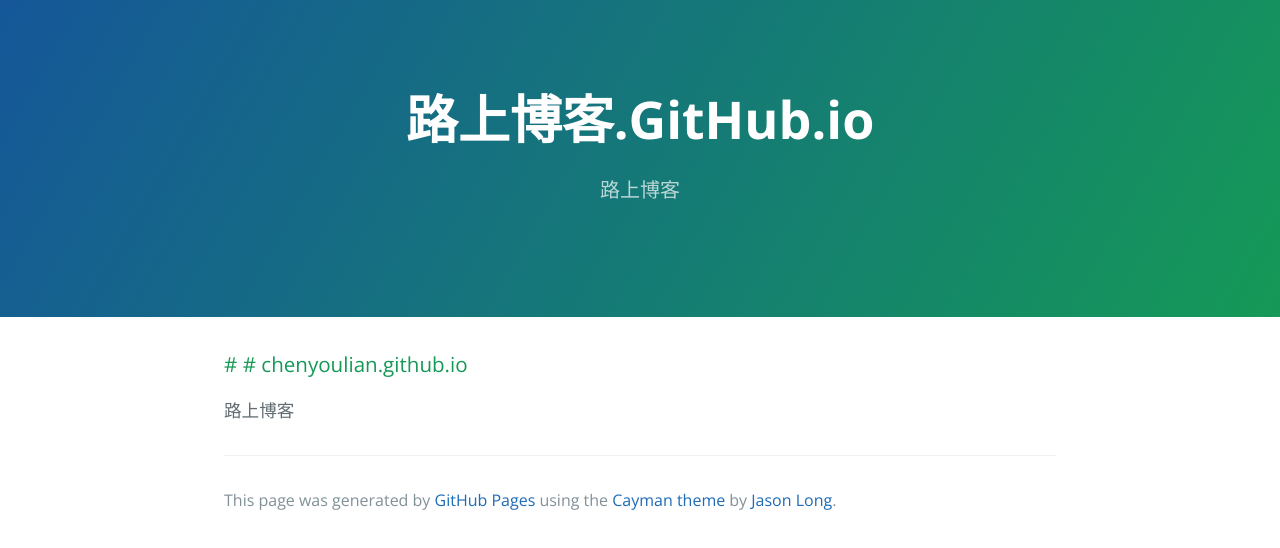
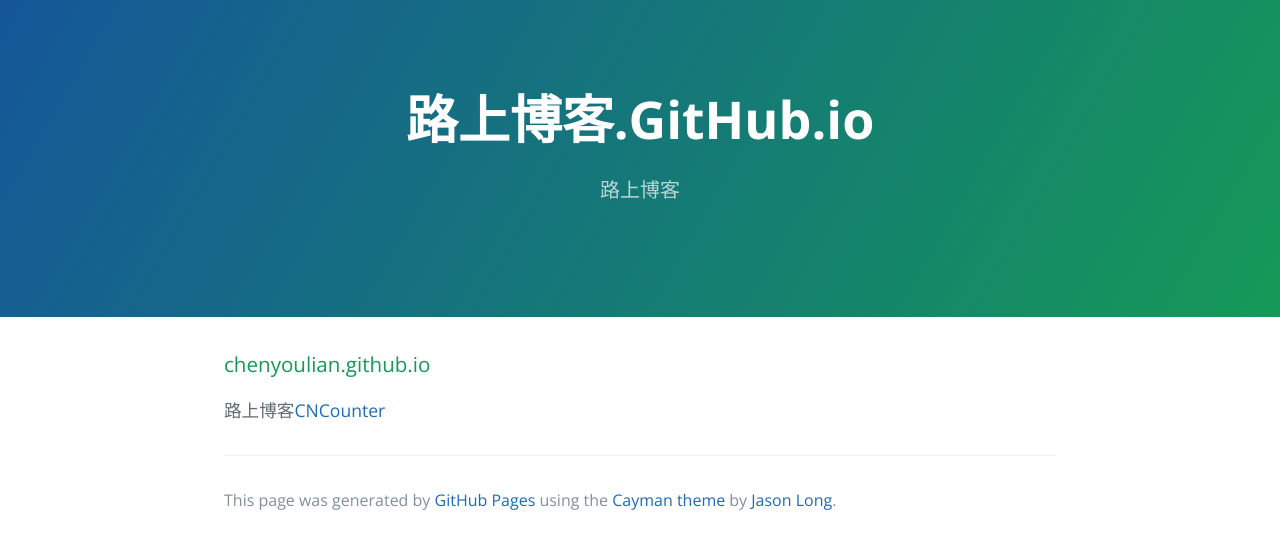
Before and after one commit to chenyoulian/chenyoulian.github.io, a plain HTML site: page index.html in a window 1280 px wide. Drawn offline with nearby package versions, Linux system fonts and the light colour scheme.

Commit message:
Replace master branch with page content via GitHub

```diff
--- a/index.html
+++ b/index.html
@@ -17,9 +17,9 @@
 
     <section class="main-content">
       <h3>
-<a id="--chenyouliangithubio" class="anchor" href="#--chenyouliangithubio" aria-hidden="true"><span class="octicon octicon-link"></span></a># # chenyoulian.github.io</h3>
+<a id="chenyouliangithubio" class="anchor" href="#chenyouliangithubio" aria-hidden="true"><span class="octicon octicon-link"></span></a>chenyoulian.github.io</h3>
 
-<p>路上博客</p>
+<p>路上博客<a href="http://chenyoulian.github.io/">CNCounter</a></p>
 
       <footer class="site-footer">
 
--- a/params.json
+++ b/params.json
@@ -1 +1 @@
-{"name":"路上博客.GitHub.io","tagline":"路上博客","body":"### # # chenyoulian.github.io\r\n路上博客\r\n","google":"","note":"Don't delete this file! It's used internally to help with page regeneration."}
+{"name":"路上博客.GitHub.io","tagline":"路上博客","body":"### chenyoulian.github.io\r\n路上博客[CNCounter](http://chenyoulian.github.io/)\r\n\r\n","google":"","note":"Don't delete this file! It's used internally to help with page regeneration."}
```
